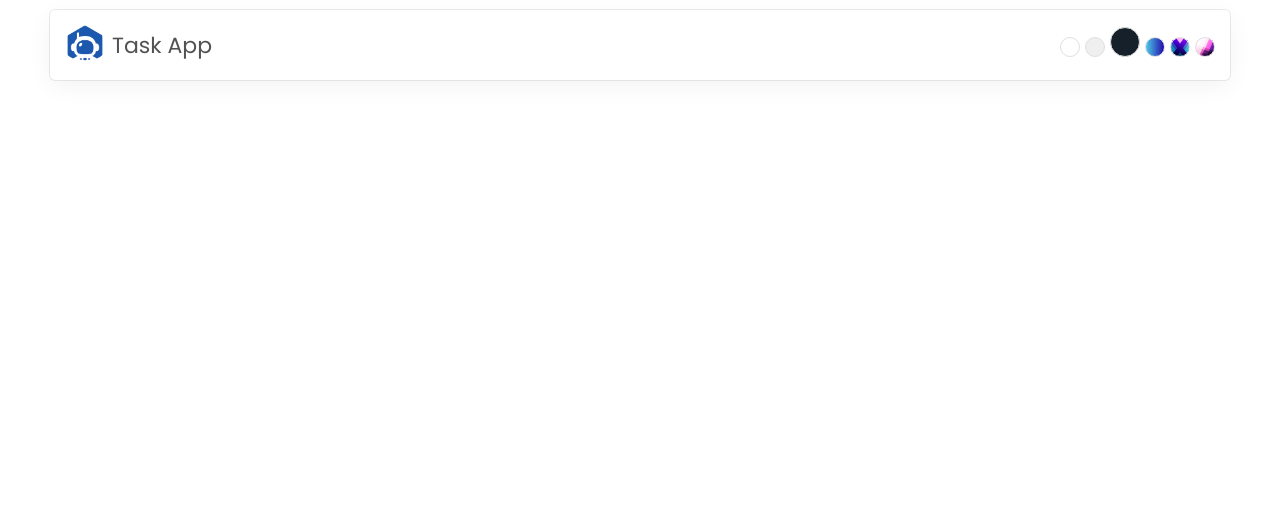
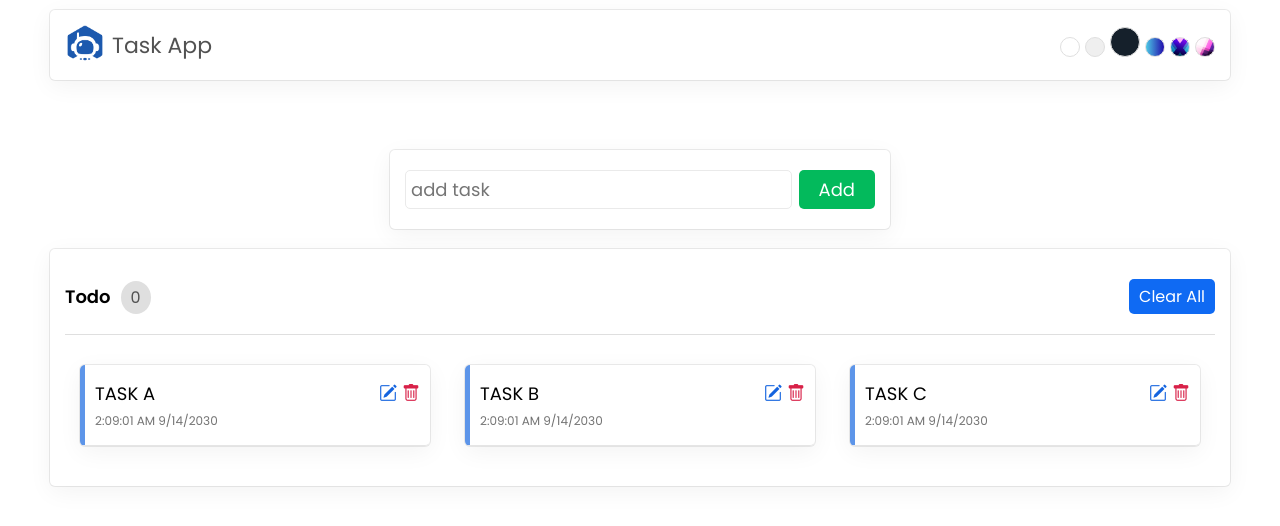
Before and after one commit to ASOkure/task-app, a React (Create React App) app: page / in a window 1280 px wide. Shown: the top 526 px of the page. Built offline with nearby package versions, Linux system fonts and the light colour scheme.

Commit message:
add components to base component

```diff
--- a/src/App.js
+++ b/src/App.js
@@ -1,10 +1,14 @@
 import "./App.css";
+import { AddTask } from "./components/AddTask";
 import { Header } from "./components/Header";
+import { ShowTask } from "./components/ShowTask";
 
 function App() {
   return (
     <div className="App">
       <Header />
+      <AddTask />
+      <ShowTask />
     </div>
   );
 }
```
